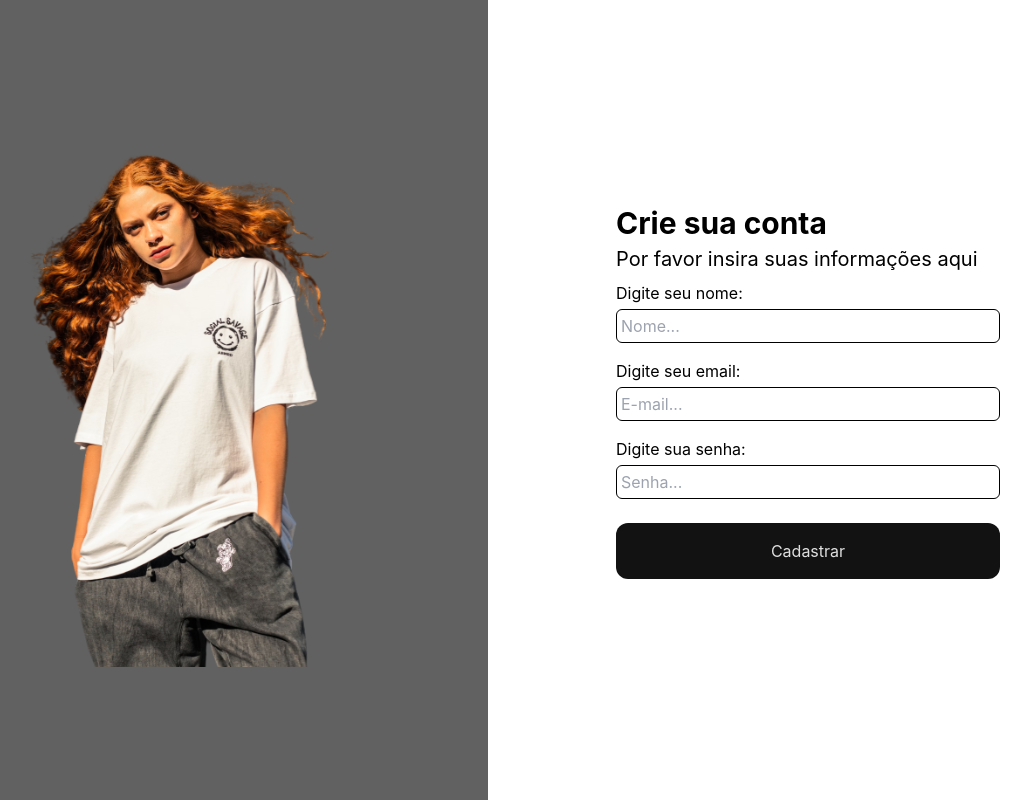
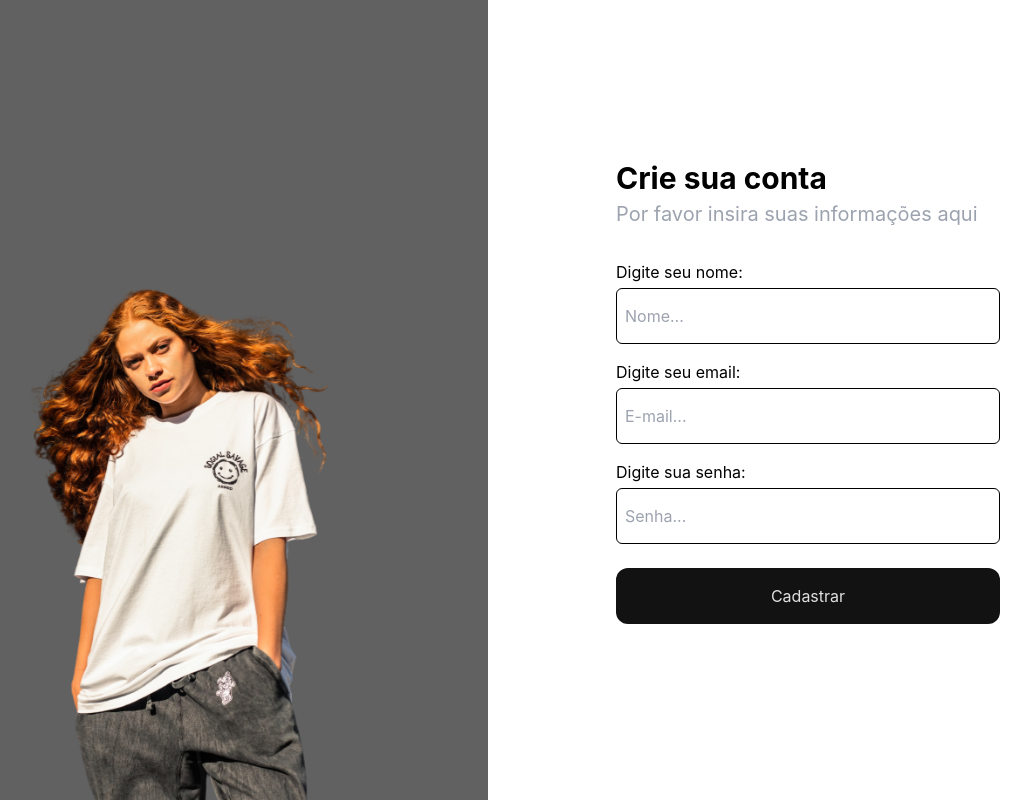
Before and after one commit to vemser/vemser-vs13-projeto-tshirt-ecomerce-front, a React (Vite) app: page /register in a window 1280 px wide. Shown: the whole page, without its empty margins (152-1183 px from the left). Built offline with nearby package versions, Linux system fonts and the light colour scheme.

Commit message:
Feat: register page ready

```diff
--- a/package.json
+++ b/package.json
@@ -10,6 +10,7 @@
     "preview": "vite preview"
   },
   "dependencies": {
+    "@hookform/resolvers": "^3.3.4",
     "@mui/material": "^5.15.13",
     "@reduxjs/toolkit": "^2.2.1",
     "axios": "^1.6.7",
--- a/src/pages/Register.tsx
+++ b/src/pages/Register.tsx
@@ -1,35 +1,70 @@
+import { useForm } from 'react-hook-form'
 import womanImage from '../assets/foto-mulher-jovem.svg'
 
+import { yupResolver } from "@hookform/resolvers/yup";
+import { schema } from '../schemas/RegisterSchemas';
+
 export function Register(): JSX.Element {
+
+    const { register, handleSubmit, formState: { errors }, reset } = useForm<IRegister>({
+        resolver: yupResolver(schema)
+    })
+
+    function makeRegister(data: IRegister) {
+        console.log(data);
+    }
+
+
     return (
         <>
             <main className="flex flex-row">
-                <figure className="w-2/4 bg-tertiary flex justify-center items-center">
+                <figure className="w-2/4 h-screen bg-tertiary flex justify-center items-end">
                     <img className="w-4/6 h-4/6" src={womanImage} alt={"Imagem mulher ruiva jovem"} />
                 </figure>
 
                 <section className="w-2/4 flex flex-col h-screen p-4 justify-center items-center">
 
-                    <form className="flex flex-col w-full max-w-sm">
+                    <form onSubmit={handleSubmit(makeRegister)} className="flex flex-col w-full max-w-sm">
 
                         <div className="flex flex-col gap-1">
                             <h1 className="text-3xl font-bold">Crie sua conta </h1>
-                            <h2 className="text-xl">Por favor insira suas informações aqui</h2>
+                            <h2 className="text-xl text-gray-400">Por favor insira suas informações aqui</h2>
                         </div>
 
-                        <div className="my-2 flex flex-col gap-1">
+                        <div className="mt-8 mb-2 flex flex-col gap-1">
                             <label htmlFor="name">Digite seu nome:</label>
-                            <input className="border rounded-md border-black p-1" type="text" id="name" placeholder="Nome..." />
+                            <input
+                                className="border rounded-md border-black p-2 h-14"
+                                type="text"
+                                id="name"
+                                placeholder="Nome..."
+                                { ...register('name') }
+                            />
+                            {errors.name && (<span>{errors.name.message}</span>)}
                         </div>
 
                         <div className="my-2 flex flex-col gap-1">
                             <label htmlFor="email">Digite seu email:</label>
-                            <input className="border rounded-md border-black p-1" type="email" id="email" placeholder="E-mail..." />
+                            <input
+                                className="border rounded-md border-black p-2 h-14"
+                                type="email"
+                                id="email"
+                                placeholder="E-mail..."
+                                { ...register('email') }
+                            />
+                            {errors.email && (<span>{errors.email.message}</span>)}
                         </div>
 
                         <div className="my-2 flex flex-col gap-1">
                             <label htmlFor="password">Digite sua senha:</label>
-                            <input className="border rounded-md border-black p-1" type="password" id="password" placeholder="Senha..." />
+                            <input
+                                className="border rounded-md border-black p-2 h-14"
+                                type="password"
+                                id="password"
+                                placeholder="Senha..."
+                                { ...register('password') }
+                            />
+                            {errors.password && (<span>{errors.password.message}</span>)}
                         </div>
 
                         <button className="bg-primary h-14 text-secondary rounded-xl my-4">
--- /dev/null
+++ b/src/schemas/RegisterSchemas.ts
@@ -0,0 +1,7 @@
+import * as yup from 'yup';
+
+export const schema = yup.object().shape({
+    name: yup.string().required("Nome é obrigatório").min(3, "Nome deve ter pelo menos 3 caracteres"),
+    email: yup.string().required('Email é obrigatório').email('Digite um email válido'),
+    password: yup.string().required('Senha é obrigatória').min(4, 'Sua senha deve ter no mínimo 4 carateres')
+})
--- /dev/null
+++ b/src/types/RegisterInterfaces.ts
@@ -0,0 +1,5 @@
+interface IRegister {
+    name: string;
+    email: string;
+    password: string;
+}
```
Also changed, not shown: 1 other file (tests, documents, lock files or other folders).
